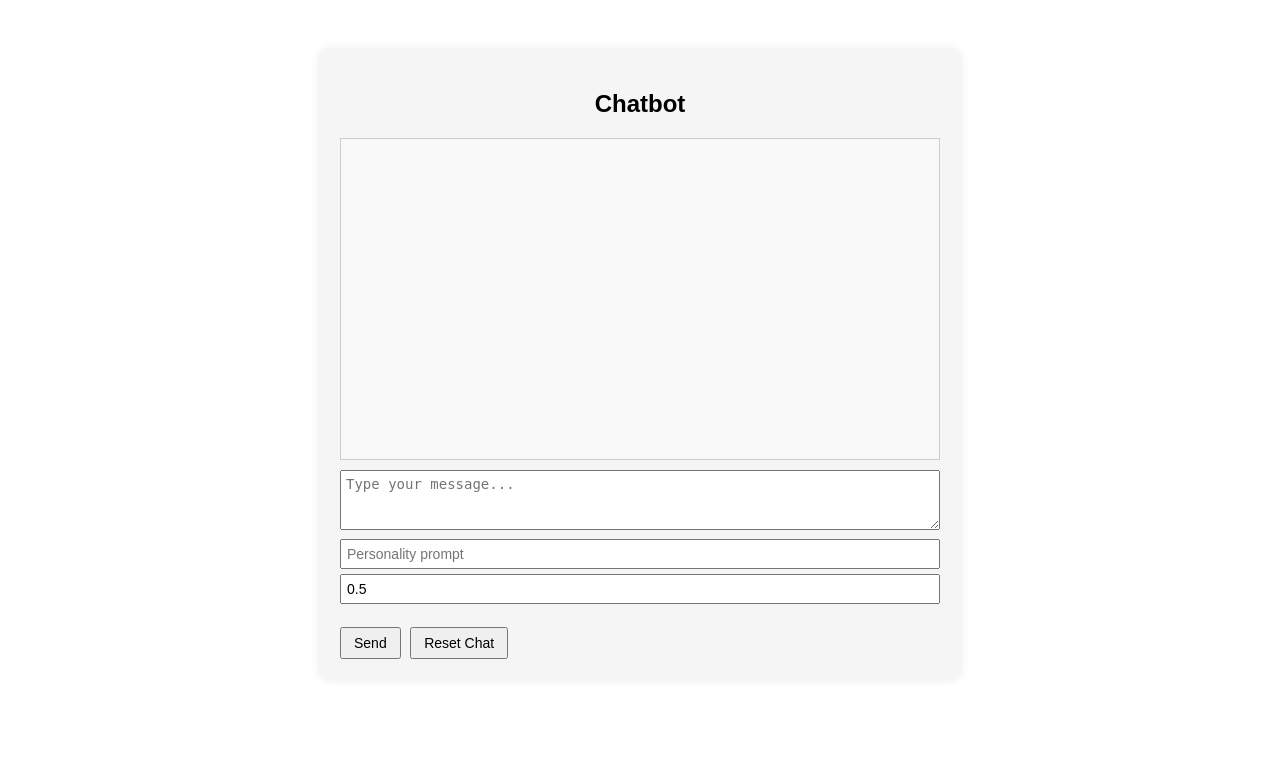
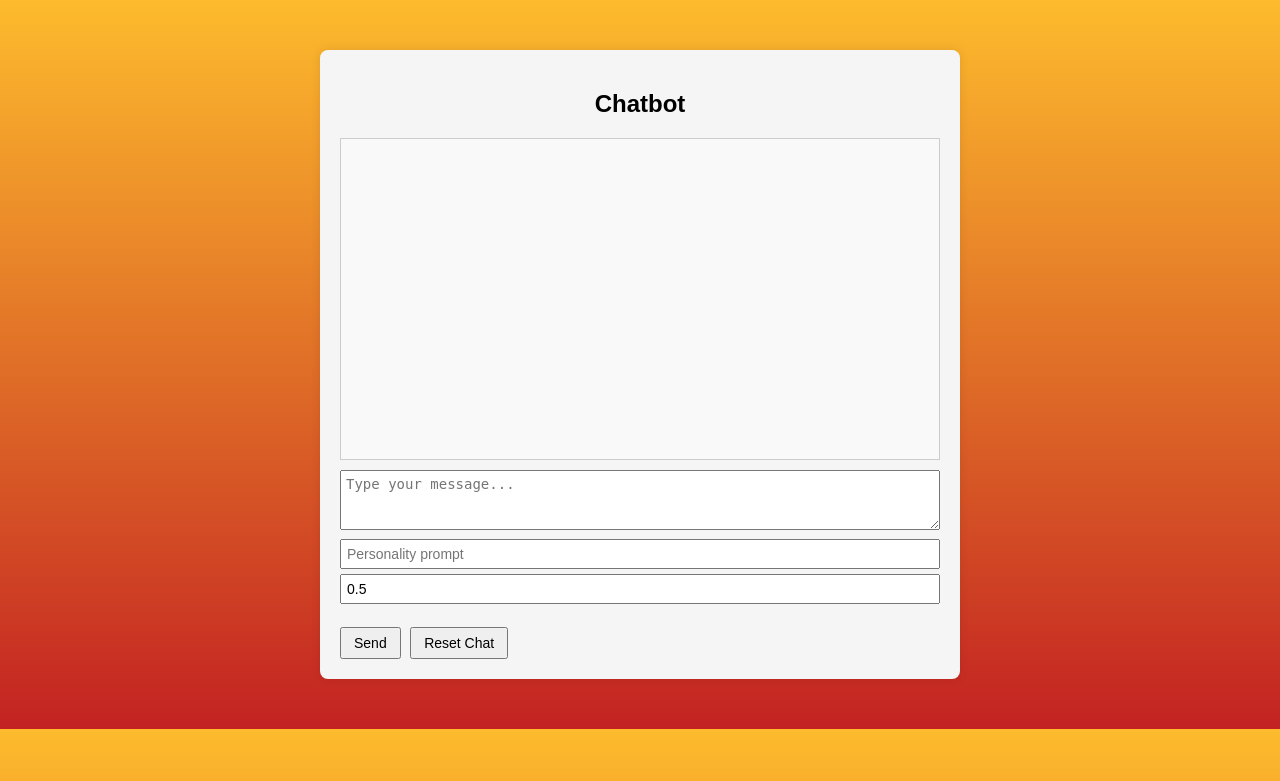
Before and after one commit to QWERTY06224/chatbot_project, a Flask app: page / in a window 1280 px wide. Shown: the top 781 px of the page. Run offline with Flask 3, Linux system fonts and the light colour scheme.

Commit message:
Update styles.css

```diff
--- a/chatbot-app/static/styles.css
+++ b/chatbot-app/static/styles.css
@@ -1,6 +1,7 @@
 /* Page background and general text styling */
 body {
-  background-color: #ffffff; /* Set a clean white background */
+  background: #c32222;
+  background: linear-gradient(0deg, rgba(195, 34, 34, 1) 0%, rgba(253, 187, 45, 1) 100%);
   font-family: Arial, sans-serif;
   margin: 0;
   padding: 0;
```
